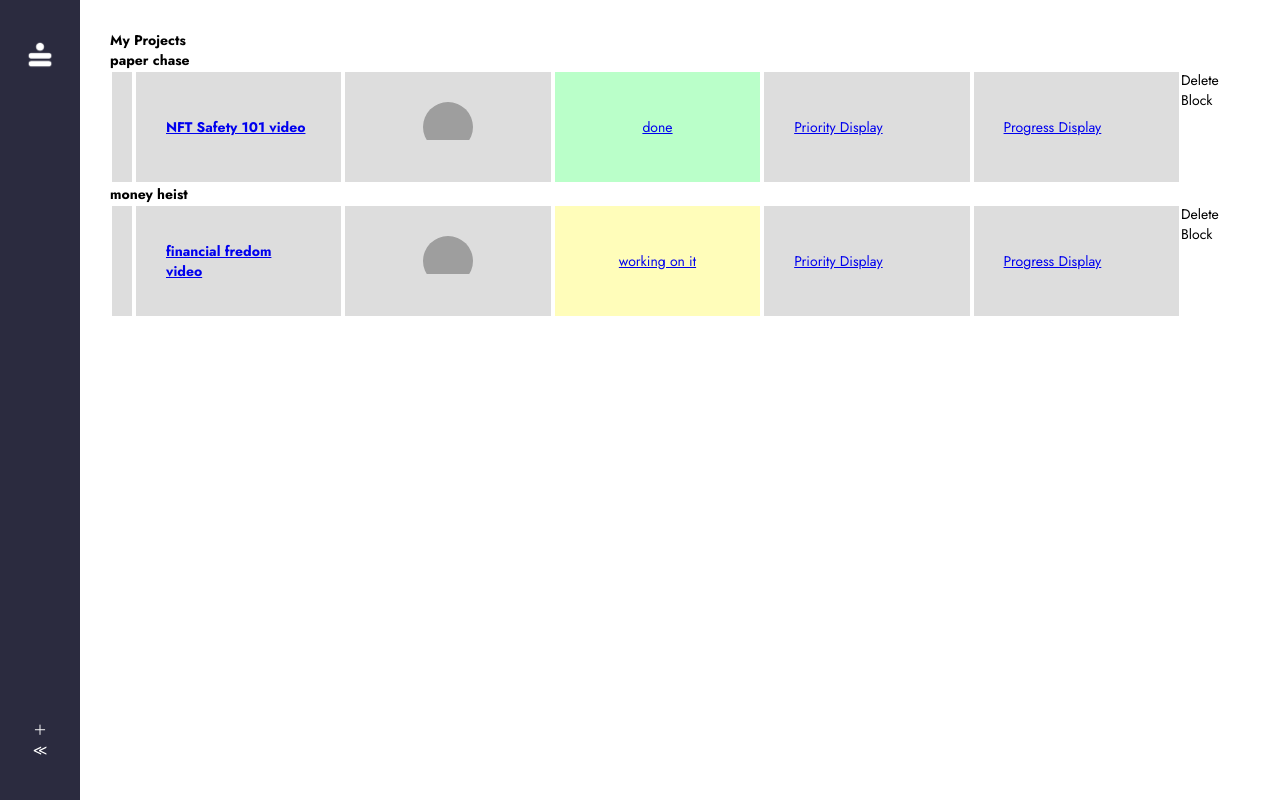
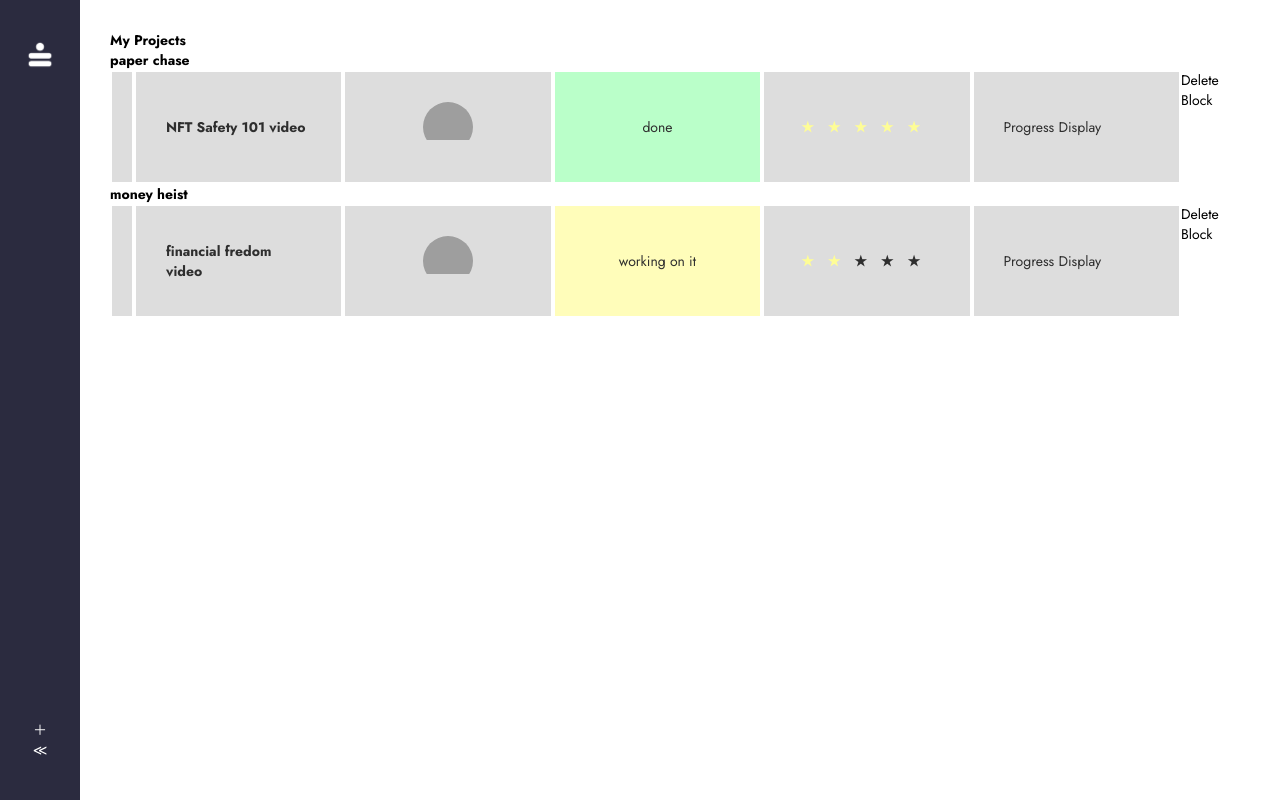
Before and after one commit to Skullomanic84/monday-crm-clone, a React (Create React App) app: page / in a window 1280 px wide. Built offline with nearby package versions, Linux system fonts and the light colour scheme; grey boxes are pictures that could not be loaded.

Commit message:
PriorityDisplay.js
rating star and styles applied

```diff
--- a/src/components/PriorityDisplay.js
+++ b/src/components/PriorityDisplay.js
@@ -1,7 +1,14 @@
-const PriorityDisplay = () => {
+const PriorityDisplay = ({ priority }) => {
     return (
-        <div>
-            Priority Display
+        <div className="priority-display">
+            <div className="star-container">
+            <h3 style={{color: priority >=1 ? 'rgb(254,253,150)' : ''}}>★</h3>
+            <h3 style={{color: priority >=2 ? 'rgb(254,253,150)' : ''}}>★</h3>
+            <h3 style={{color: priority >=3 ? 'rgb(254,253,150)' : ''}}>★</h3>
+            <h3 style={{color: priority >=4 ? 'rgb(254,253,150)' : ''}}>★</h3>
+            <h3 style={{color: priority >=5 ? 'rgb(254,253,150)' : ''}}>★</h3>
+
+            </div>
         </div>
     )
 }
--- a/src/components/TicketCard.js
+++ b/src/components/TicketCard.js
@@ -15,7 +15,7 @@
                 <h3>{ticket.title}</h3>
                 <AvatarDisplay ticket={ticket}/>
                 <StatusDisplay status={ticket.status}/>
-                <PriorityDisplay />
+                <PriorityDisplay priority={ticket.priority} />
                 <ProgressDisplay />
             </Link>
             <DeleteBlock />
--- a/src/index.css
+++ b/src/index.css
@@ -10,6 +10,11 @@
 
 .app {
     display: flex;
+}
+
+#link {
+    text-decoration: none;
+    color: rgb(46,46,46);
 }
 
 /* navbar */
@@ -100,3 +105,13 @@
     display: flex;
     justify-content: center;
 }
+
+.ticket-card .priority-display .star-container {
+    display: flex;
+    justify-content: center;
+}
+
+.ticket-card .priority-display .star-container h3 {
+    margin: 7px;
+    padding: 0;
+}
```
